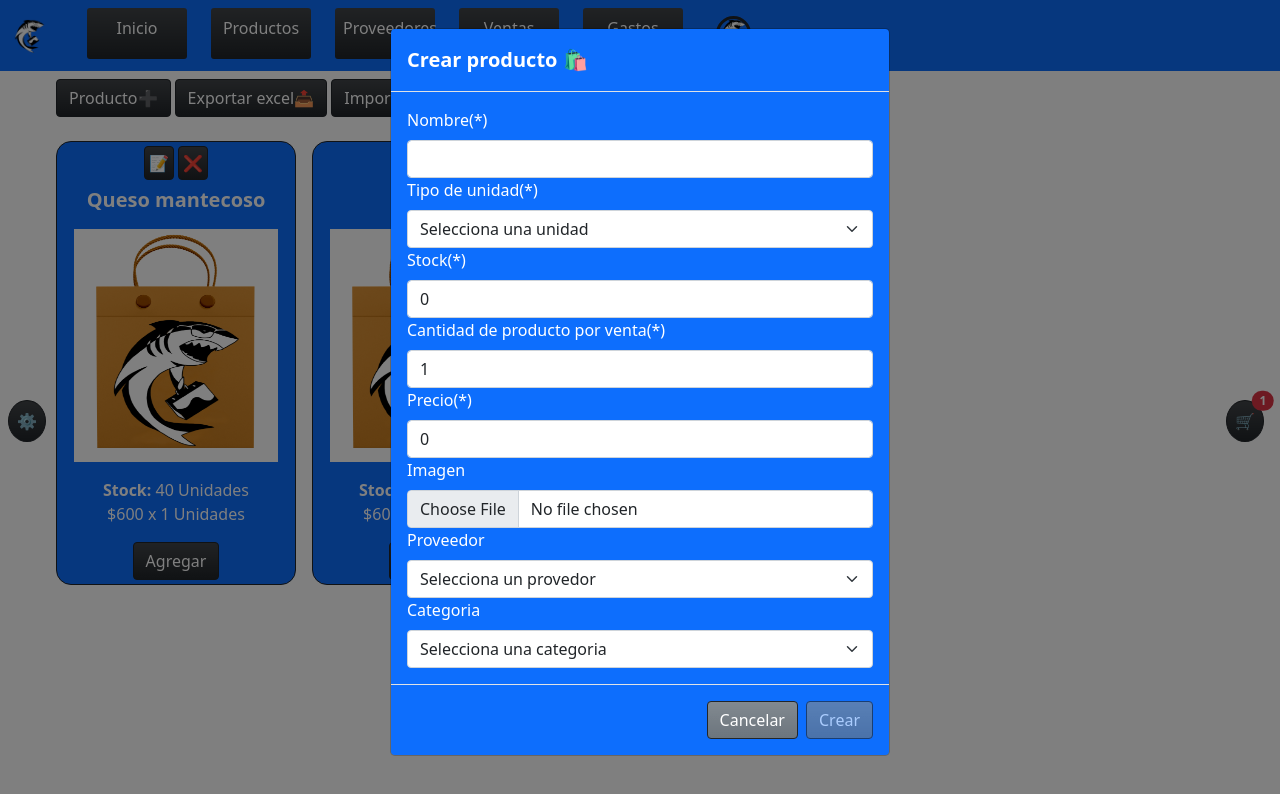
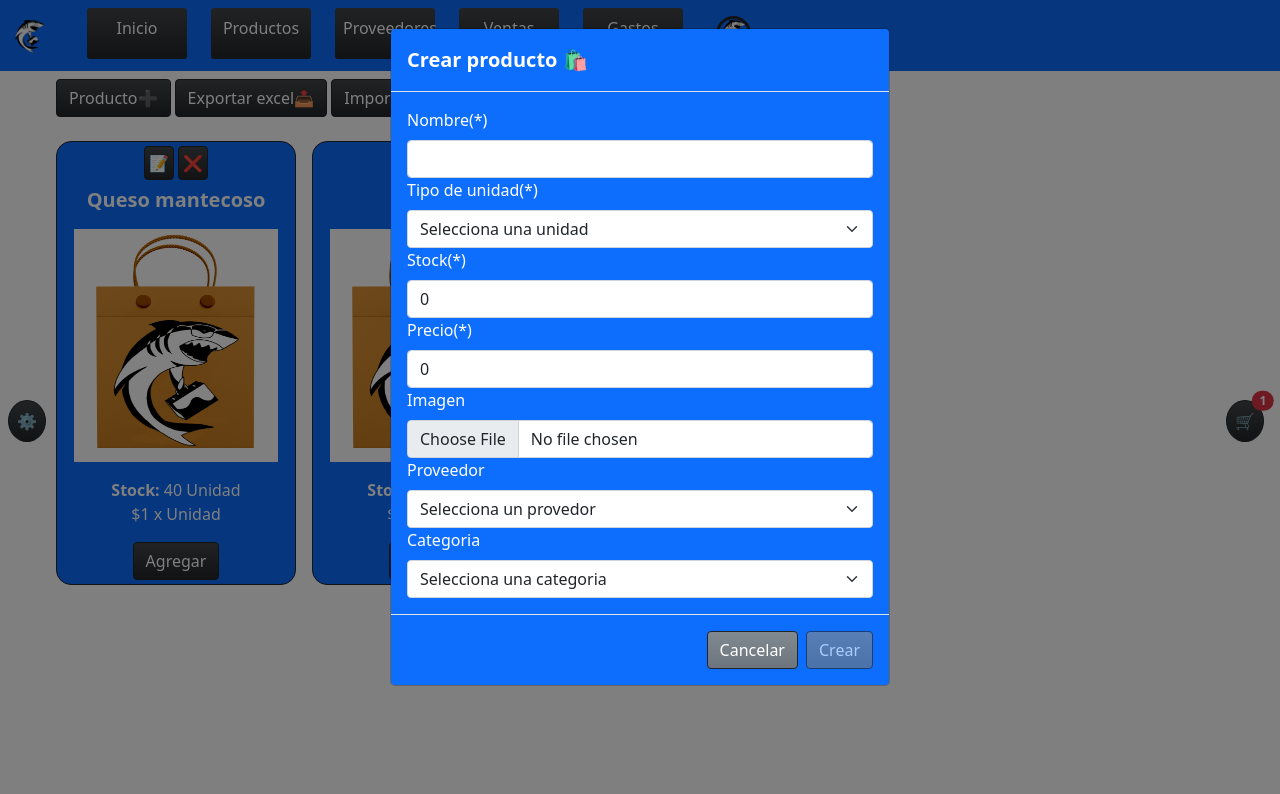
Before and after one commit to TomiCornejo8/MiniSharket, an Angular app: page /productos in a window 1280 px wide. Both pictures are taken after a click on the button "Producto➕". Shown: the top 794 px of the page. Built offline with nearby package versions, Linux system fonts and the light colour scheme.

Commit message:
Eliminado atributo cantidad de producto

```diff
--- a/src/app/components/crear-producto/crear-producto.component.html
+++ b/src/app/components/crear-producto/crear-producto.component.html
@@ -25,11 +25,6 @@
         <!-- Stock -->
         <label for="stock" class="form-label">Stock(*)</label>
         <input [(ngModel)]="stock" (keyup)="validarVacio()" id="stock" type="number" class="form-control">
-
-        <!-- Cantidad a que se vende el producto -->
-        <label for="cantVenta" class="form-label">Cantidad de producto por venta(*)</label>
-        <input [(ngModel)]="cantVenta" (keyup)="validarVacio()" id="cantVenta" type="number" class="form-control">
-
         <!-- Precio -->
         <label for="precio" class="form-label">Precio(*)</label>
         <input [(ngModel)]="precio" (keyup)="validarVacio()" id="precio" type="number" class="form-control">
--- a/src/app/components/crear-producto/crear-producto.component.ts
+++ b/src/app/components/crear-producto/crear-producto.component.ts
@@ -15,7 +15,6 @@ export class CrearProductoComponent implements OnInit {
   nombre: string = '';
   unidad: string = '';
   stock: number = 0;
-  cantVenta: number = 1;
   precio: number = 0;
   proveedor: string = '';
   categorias: string[] = [];
@@ -51,7 +50,6 @@ export class CrearProductoComponent implements OnInit {
     this.nombre = '';
     this.unidad = '';
     this.stock = 0;
-    this.cantVenta = 1;
     this.precio = 0;
     this.proveedor = '';
     this.categorias = [];
@@ -63,7 +61,7 @@ export class CrearProductoComponent implements OnInit {
   }
 
   validarVacio(){
-    if(this.nombre == '' || this.unidad == '' || this.stock < 0 || this.cantVenta <= 0 || this.precio <= 0){
+    if(this.nombre == '' || this.unidad == '' || this.stock < 0 || this.precio <= 0){
       this.bandera = false;
     }else{
       this.bandera = true;
@@ -102,7 +100,7 @@ export class CrearProductoComponent implements OnInit {
   });
 
   crear(){
-    this.crearProducto.emit(new Producto(this.nombre,this.unidad,this.stock,this.cantVenta,this.precio,this.proveedor,this.categorias,this.img));
+    this.crearProducto.emit(new Producto(this.nombre,this.unidad,this.stock,this.precio,this.proveedor,this.categorias,this.img));
     this.limpiar();
   }
 }
--- a/src/app/components/tarjeta-producto/tarjeta-producto.component.html
+++ b/src/app/components/tarjeta-producto/tarjeta-producto.component.html
@@ -10,7 +10,7 @@
 
     <div class="card-body">
         <p class="m-0 text-white"><b>Stock: </b>{{producto.stock}} {{producto.unidad}}</p>
-        <p class="m-0 text-white">${{producto.precio}} x {{producto.cantVenta}} {{producto.unidad}}</p>
+        <p class="m-0 text-white">${{producto.precio}} x {{producto.unidad}}</p>
     </div>
     <div>
         <button class="btn btn-dark bg-gradient border-dark mb-1" type="button">Agregar</button>
--- a/src/app/models/producto.model.ts
+++ b/src/app/models/producto.model.ts
@@ -2,18 +2,16 @@ export class Producto{
     nombre:string;
     unidad:string;
     stock:number;
-    cantVenta:number;
     precio:number;
     proveedor:string;
     categorias:string[];
     img:string;
 
-    constructor(nombre:string,unidad:string,stock:number,cantVenta:number,precio:number,proveedor:string = "",categorias:string[] = [],img:string = ""){
+    constructor(nombre:string,unidad:string,stock:number,precio:number,proveedor:string = "",categorias:string[] = [],img:string = ""){
         //Campos obligatorios
         this.nombre = nombre;
         this.unidad = unidad;
         this.stock = stock;
-        this.cantVenta = cantVenta;
         this.precio = precio;
 
         //Campos opcionales
--- a/src/app/screens/productos-screen/productos-screen.component.ts
+++ b/src/app/screens/productos-screen/productos-screen.component.ts
@@ -9,9 +9,9 @@ import { Producto } from 'src/app/models/producto.model';
 export class ProductosScreenComponent implements OnInit{
 
   productos:Producto[] = [
-    new Producto("Queso mantecoso","Unidades",40,1,600,"Calo"),
-    new Producto("Jamon","Unidades",25,1,600,"San Jorge"),
-    new Producto("Palta","Kilogramos",50,1,1000000,"La feria")
+    new Producto("Queso mantecoso","Unidad",40,1,"Calo"),
+    new Producto("Jamon","Unidad",25,1,"San Jorge"),
+    new Producto("Palta","Kilogramo",50,1,"La feria")
   ];
 
   constructor() { }
```
